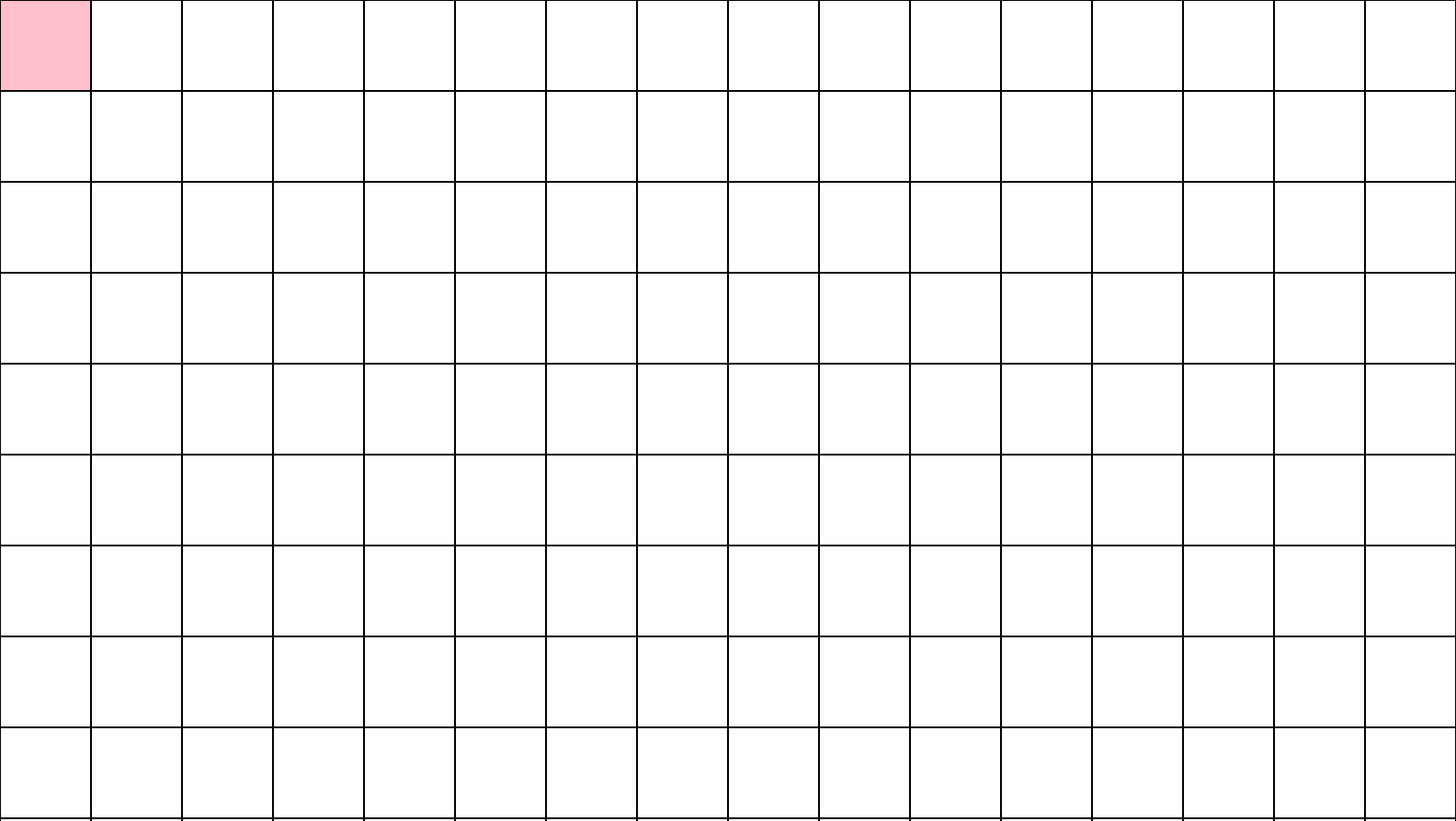
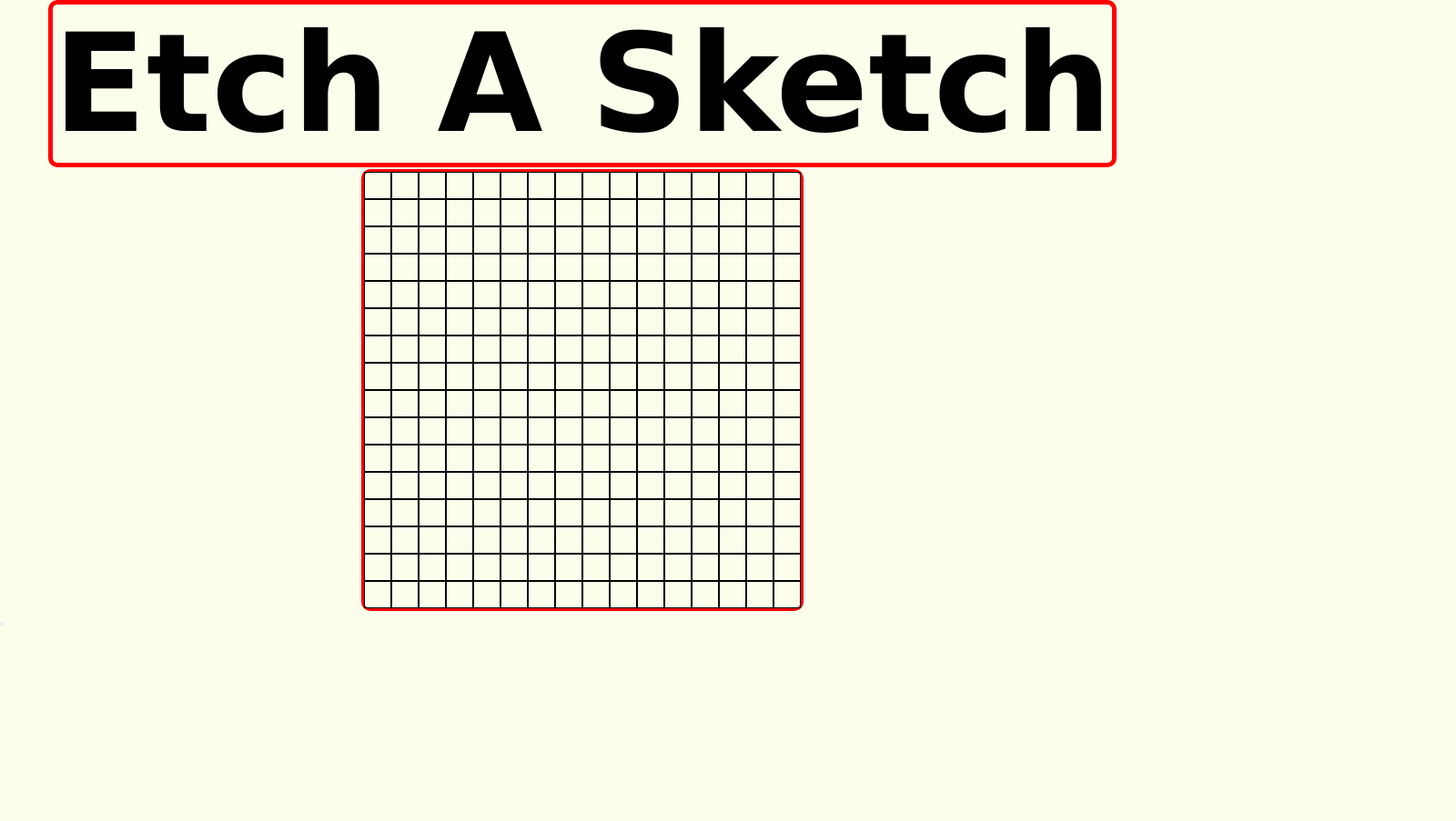
Before and after one commit to maru40391221/etch-a-sketch, a plain HTML site: page index.html in a window 1280 px wide. Shown: the top 903 px of the page at 91% size, 1600 px wide, since content can reach past the window. After the commit the page ends 800 px from the top, so only its background shows below. Drawn offline with Linux system fonts and the light colour scheme.

Commit message:
Worked on UI

```diff
--- a/index.html
+++ b/index.html
@@ -7,8 +7,18 @@
     <title>Etch-A-Sketch</title>
     <link rel = "stylesheet" href="style.css">
 </head>
+
 <body>
-    <div class = "container"></div>
+
+    <header class="title-wrapper">
+        <h1 class="title">Etch A Sketch</h1>
+    </header>
+    <div class = wrapper>
+        <div class = "container"></div>
+    </div>
+
+    <button></button>
+
 
     <script src = "script.js"></script>
 
--- a/script.js
+++ b/script.js
@@ -1,6 +1,11 @@
 const container = document.querySelector(".container");
 let numberOfBoxes = 16;
 let numberOfLines = 16;
+
+// container.style.display = "grid";
+// container.style.gridTemplateColumns = `repeat(${numberOfBoxes}, 0fr)`;
+
+
 
 function createGrid (){
 //creating a line of boxes horizontally
--- a/style.css
+++ b/style.css
@@ -4,22 +4,49 @@
     box-sizing: border-box;
 }
 
-.box {
-    width: 100px;
-    height: 100px;
-    border: 1px solid;
+body{
+    background-color: #FAFEEB;
 }
 
-.container{
-display:grid;
-grid-template-columns: repeat(16, 1fr);
+@import url('https://fonts.googleapis.com/css2?family=Chokokutai&display=swap');
+
+.title-wrapper{
+    border: 5px solid red;
+    border-radius: 10px;
+    width: fit-content;
+    margin:auto;
+
 }
 
+.title {
+    text-align: center;
+    text-align: center;
+    font-family: 'Chokokutai', cursive;
+    font-size: 150px;
+    min-width: 800px;
+    white-space: nowrap;
 
+}
+
+.wrapper {
+    width: fit-content;
+    margin:auto;
+    margin-top: 2px;
+    border: 3px solid red;
+    border-radius: 10px;
+
+}
+
+.container {
+    display:grid;
+    grid-template-columns: repeat(16,0fr);
+    width: fit-content;
+
+}
 
 .line {
-    width: 100px;
-    height: 100px;
+    width: 30px;
+    height: 30px;
     border: 1px solid;
     transition:0s 180s;
 }
```
Also changed, not shown: 1 other file.
